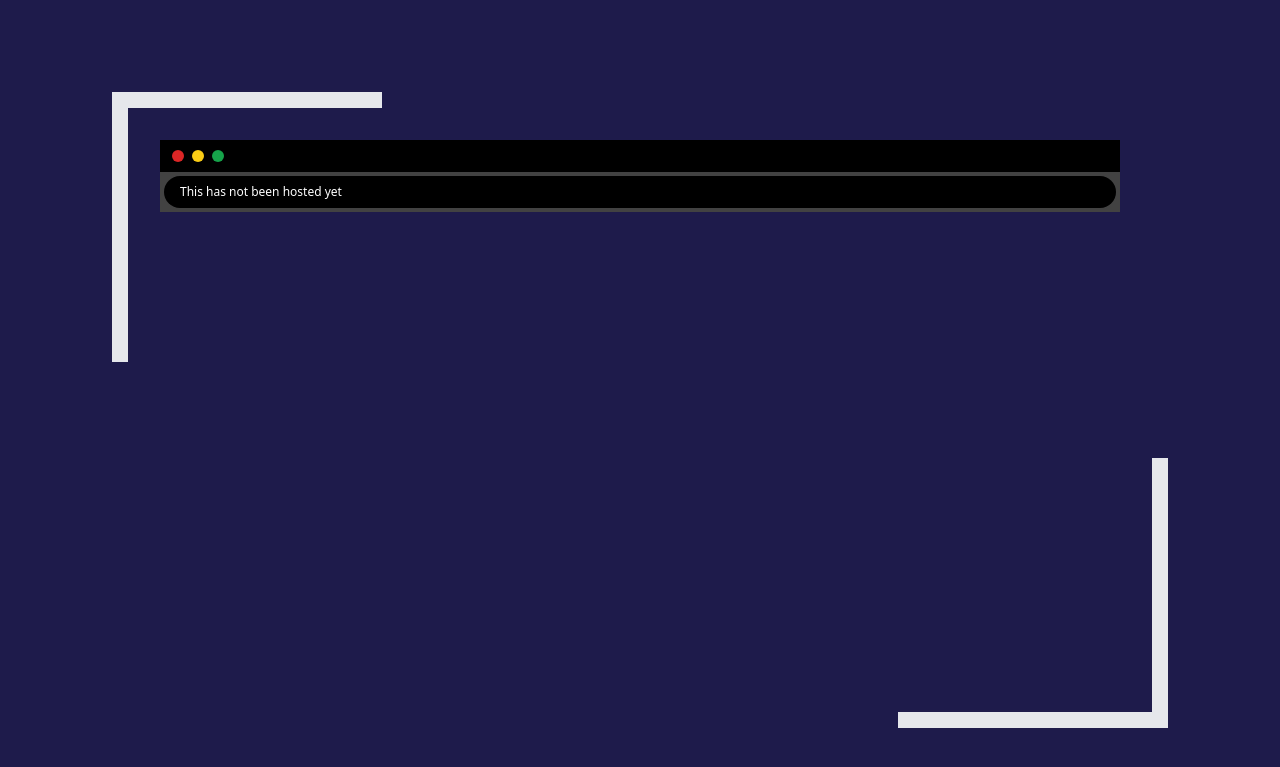
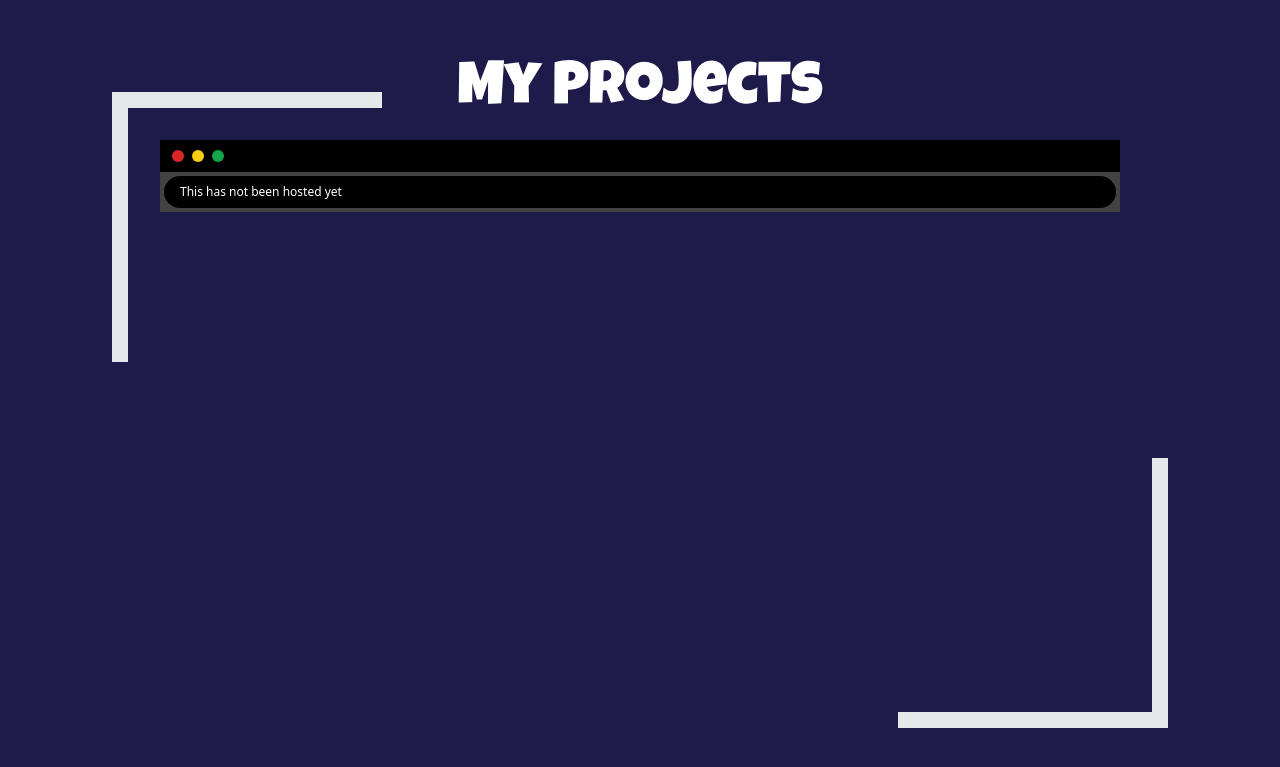
Before and after one commit to hitarthdesai/hitarthdesai, a React (Create React App) app: page / in a window 1280 px wide. Shown: the part 669-1436 px from the top of the page. Built offline with nearby package versions, Linux system fonts and the light colour scheme; no server answers.

Commit message:
some more ui fixes

```diff
--- a/src/components/Repositories.tsx
+++ b/src/components/Repositories.tsx
@@ -26,8 +26,11 @@ export const Repositories = () => {
   };
 
   return (
-    <div className="w-full h-full grid place-items-center py-20">
-      <div className="partial-border w-[60rem] aspect-video flex flex-col m-8 rounded-xl">
+    <div
+      tabIndex={0}
+      className="w-full h-full grid place-items-center py-20 relative projects-section"
+    >
+      <div className="relative partial-border w-[60rem] aspect-video flex flex-col m-8 rounded-xl">
         <div className="h-8 flex flex-row bg-black">
           <div className="w-fit h-full flex flex-row items-center mx-2">
             <div className="w-3 h-3 mx-1 rounded-full bg-red-600" />
--- a/src/components/Tabs.tsx
+++ b/src/components/Tabs.tsx
@@ -33,11 +33,9 @@ export const Tabs = ({ tabs, width, activeTabSetter }: TabsProps) => {
               }}
               onClick={() => activeTabSetter(index)}
             >
-              <div className="absolute -translate-x-1/2 -translate-y-1/2 left-1/2 top-1/2 overflow-hidden">
-                <p className="text-xs truncate text-white">
-                  {isActive ? name : index + 1}
-                </p>
-              </div>
+              <p className="px-2 text-xs truncate text-white">
+                {isActive ? name : name}
+              </p>
               {!isActive && (
                 <span className="absolute -left-[.15rem] bottom-1/3 h-[40%] border-[.01rem] border-chrome-active-tab"></span>
               )}
--- a/src/index.css
+++ b/src/index.css
@@ -8,7 +8,7 @@
 
 @layer components {
   .tab-active {
-    @apply bg-chrome-active-tab rounded-t-xl;
+    @apply bg-chrome-active-tab rounded-t-lg relative;
   }
 
   .tab-inactive {
@@ -59,10 +59,6 @@
     @apply bg-gradient-to-r from-[#80FF72] to-[#7EE8FA];
   }
 
-  .partial-border {
-    @apply relative;
-  }
-
   .partial-border::before,
   .partial-border::after {
     @apply absolute content-[""] h-1/2 aspect-square;
@@ -75,4 +71,8 @@
   .partial-border::after {
     @apply -bottom-12 -right-12 border-b-[1rem] border-r-[1rem];
   }
+
+  .projects-section::before {
+    @apply content-["My_Projects"] text-white text-6xl font-hero grid place-items-center w-full h-1/6 absolute top-0 left-0;
+  }
 }
```
